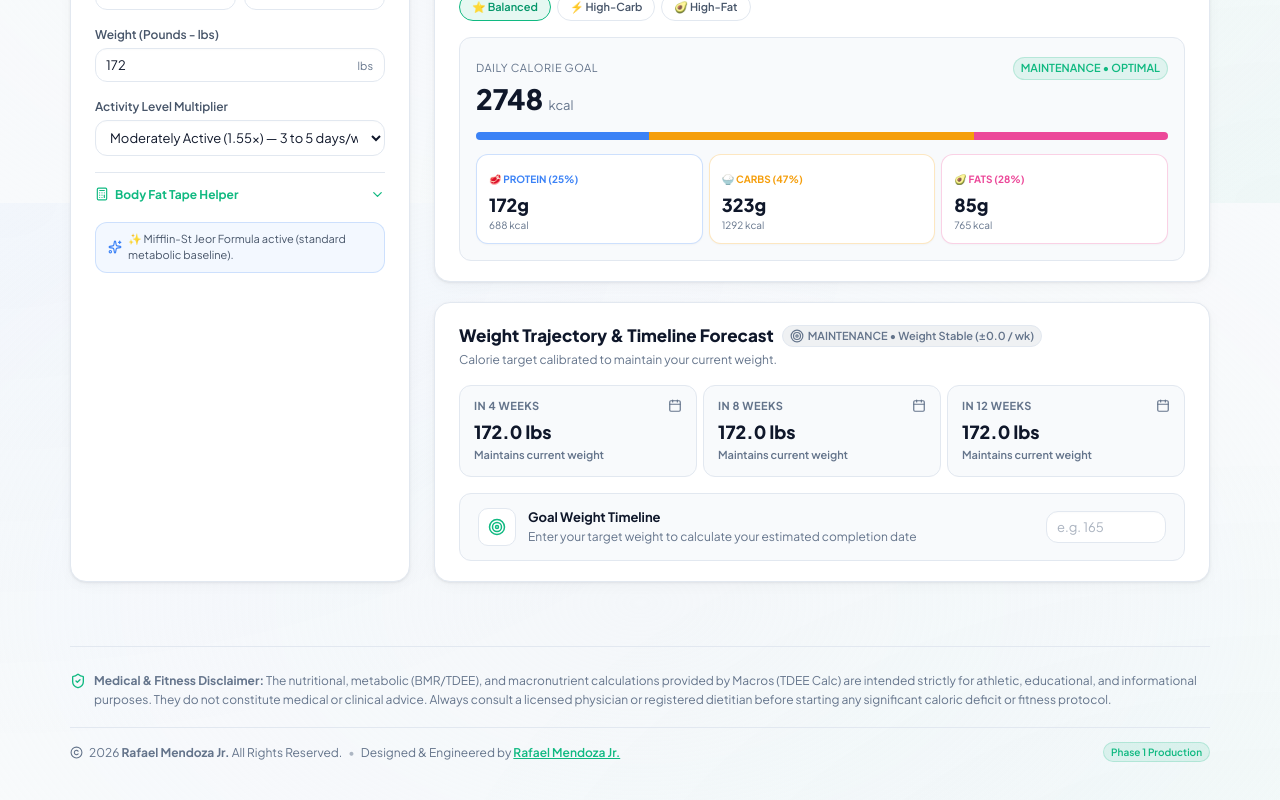
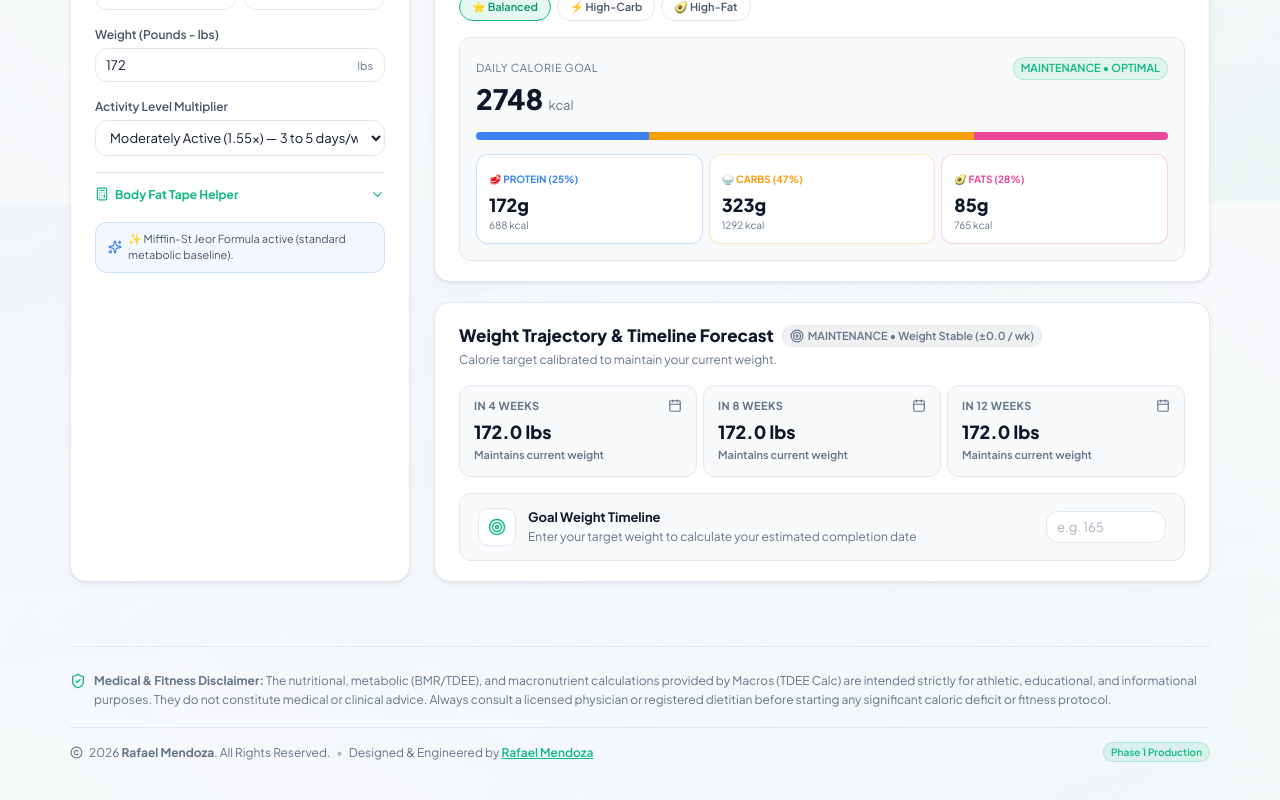
Before and after one commit to Retrofitt/MacroApp, a React (Vite) app in the folder client/: page / in a window 1280 px wide. Shown: the part 597-1397 px from the top of the page. Built offline with nearby package versions, Linux system fonts and the light colour scheme; no server answers.

Commit message:
fix: update portfolio link to https://portfolio.ramendev.io and format name as Rafael Mendoza

```diff
--- a/client/src/components/FooterDisclaimer.tsx
+++ b/client/src/components/FooterDisclaimer.tsx
@@ -48,9 +48,9 @@ export const FooterDisclaimer: React.FC = () => {
         >
           <div style={{ display: 'flex', alignItems: 'center', gap: '6px', flexWrap: 'wrap' }}>
             <Copyright size={13} style={{ color: 'var(--text-muted)' }} />
-            <span>{currentYear} <strong>Rafael Mendoza Jr.</strong> All Rights Reserved.</span>
+            <span>{currentYear} <strong>Rafael Mendoza</strong>. All Rights Reserved.</span>
             <span style={{ opacity: 0.5 }}>•</span>
-            <span>Designed & Engineered by <a href="https://ramendev.io" target="_blank" rel="noopener noreferrer" style={{ color: 'var(--color-accent)', fontWeight: '600', textDecoration: 'underline' }}>Rafael Mendoza Jr.</a></span>
+            <span>Designed & Engineered by <a href="https://portfolio.ramendev.io" target="_blank" rel="noopener noreferrer" style={{ color: 'var(--color-accent)', fontWeight: '600', textDecoration: 'underline' }}>Rafael Mendoza</a></span>
           </div>
 
           <div style={{ display: 'flex', alignItems: 'center', gap: '8px', fontSize: '11px' }}>
```
